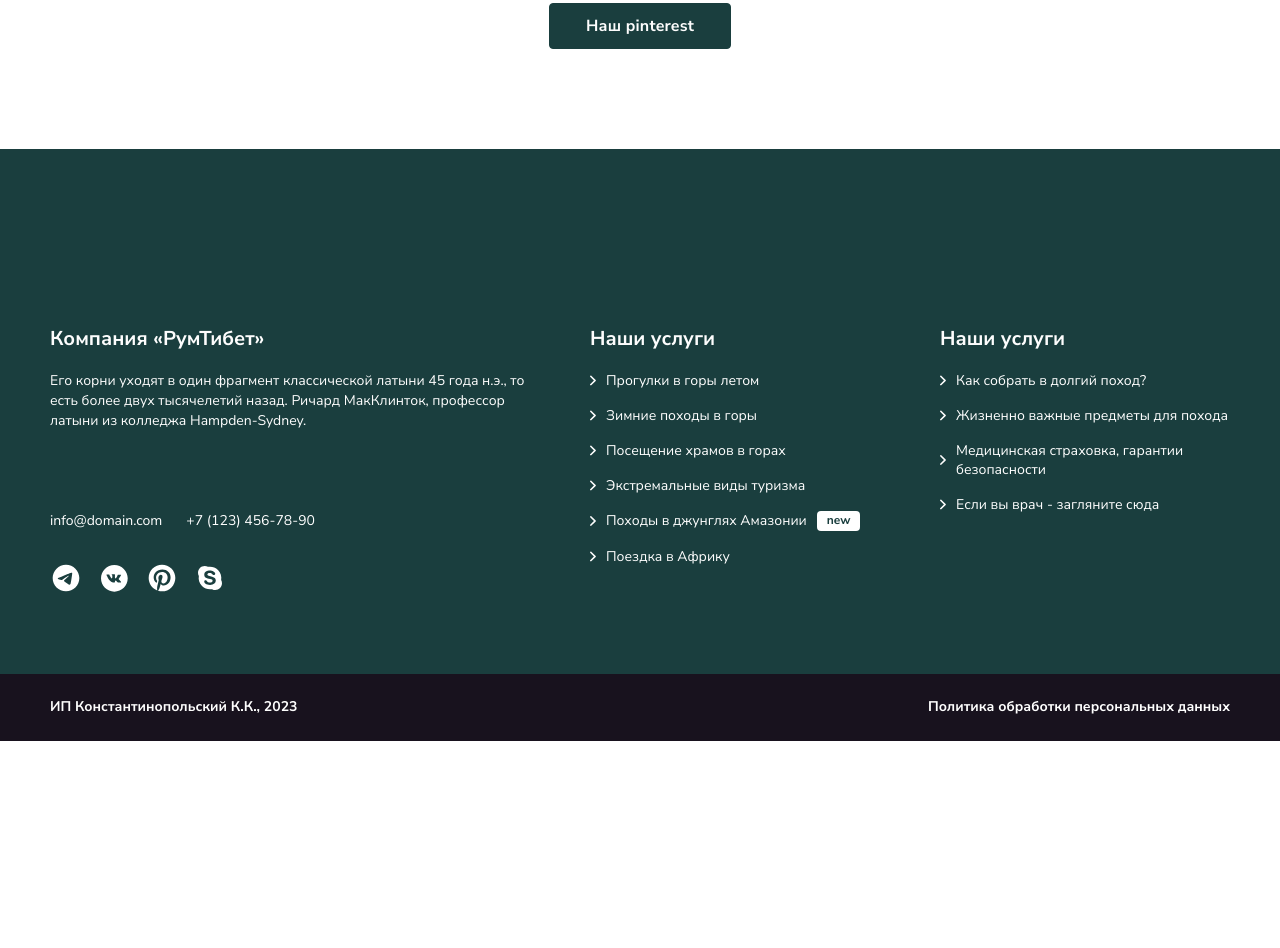
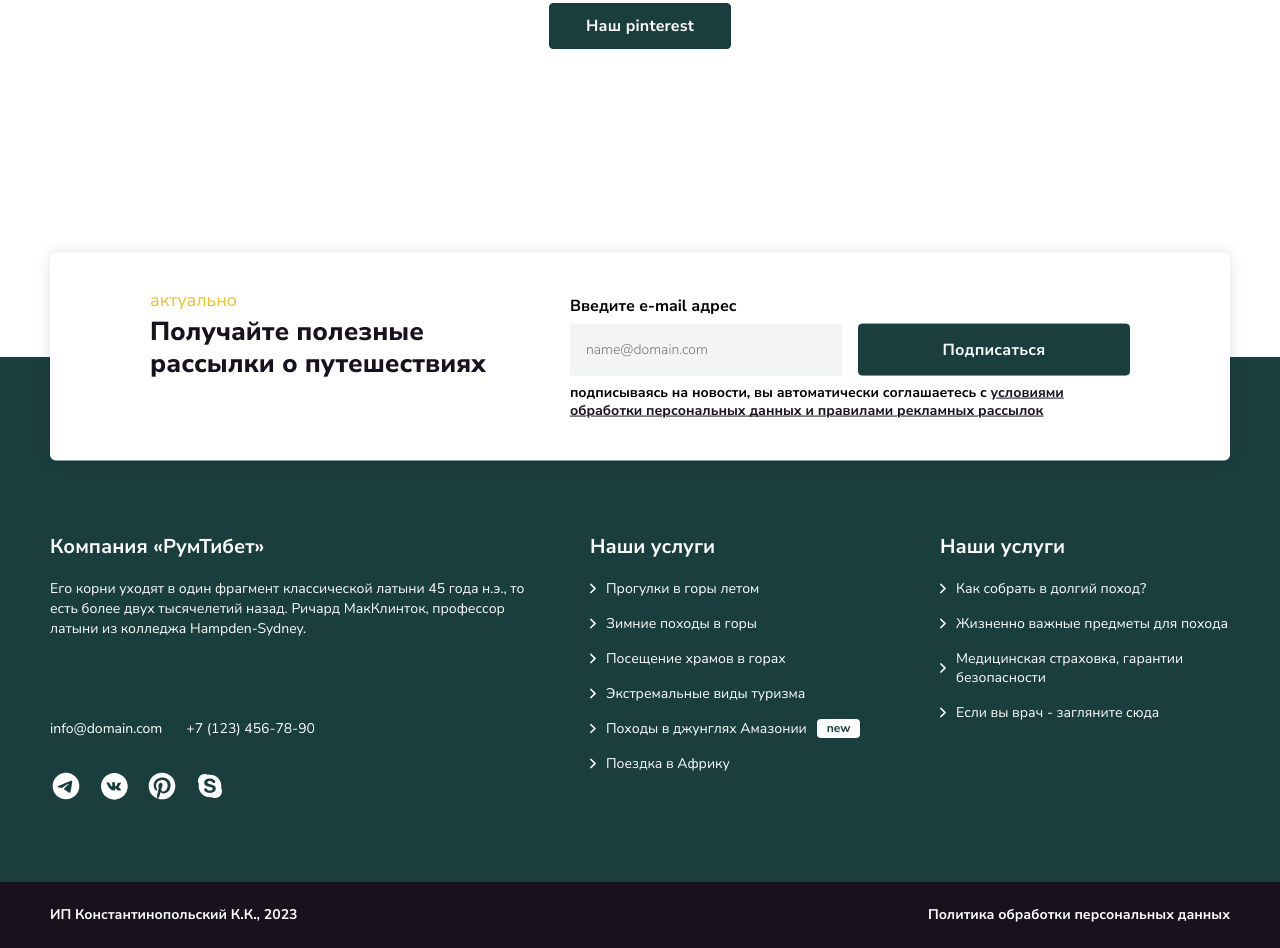
Before and after one commit to Science-B/room-tibet, a website: page src/html/index.html in a window 1280 px wide. Shown: the part 5065-6013 px from the top of the page. Before the commit the page ends 5806 px from the top, so only its background shows below. Drawn offline with nearby package versions, Linux system fonts and the light colour scheme; files that its build step writes are made by us from their sources; a script that the page names is missing; files whose address does not match are found by name.

Commit message:
added cta-section

```diff
--- a/src/html/index.html
+++ b/src/html/index.html
@@ -445,6 +445,32 @@
 					<a href="#!" class="room-tibet__btn">Наш pinterest</a>
 				</div>
 			</section>
+			<section class="cta">
+				<div class="container">
+					<div class="cta__content">
+						<div class="cta__header">
+							<h2 class="subtitle cta__subtitle">актуально</h2>
+							<h3 class="title cta__title">
+								Получайте полезные рассылки о путешествиях
+							</h3>
+						</div>
+						<form class="cta__form">
+							<label class="cta__label">Введите e-mail адрес</label>
+							<fieldset>
+								<input class="cta__input" placeholder="name@domain.com" />
+								<button class="room-tibet__btn cta__button">Подписаться</button>
+							</fieldset>
+							<p class="cta__privacy-text">
+								подписываясь на новости, вы автоматически соглашаетесь с
+								<a href="#!">
+									условиями обработки персональных данных и правилами рекламных
+									рассылок
+								</a>
+							</p>
+						</form>
+					</div>
+				</div>
+			</section>
 		</main>
 		<footer class="footer">
 			<div class="container">
--- /dev/null
+++ b/src/scss/blocks/_cta.scss
@@ -0,0 +1,62 @@
+.cta {
+	position: relative;
+}
+
+.cta__content {
+	display: flex;
+	padding: 40px 100px;
+	gap: 64px;
+	box-shadow: 0px 0px 15px 0px rgba(24, 18, 30, 0.12);
+	background-color: var(--page-bg);
+	border-radius: 6px;
+	transform: translateY(50%);
+}
+.cta__header {
+	max-width: 380px;
+}
+
+.cta__subtitle {
+	font-size: 18px;
+	margin-bottom: 8px;
+}
+
+.cta__title {
+	font-size: 26px;
+}
+
+.cta__form {
+	fieldset {
+		display: grid;
+		grid-template-columns: 1fr 1fr;
+		gap: 16px;
+		margin-bottom: 8px;
+	}
+}
+
+.cta__label {
+	display: inline-block;
+	font-size: 16px;
+	font-weight: 600;
+	line-height: 125%;
+	margin-bottom: 8px;
+}
+
+.cta__input {
+	padding: 16px;
+	background: #f3f5f4;
+	color: #18121e;
+	font-size: 14px;
+	font-weight: 300;
+	line-height: 143%;
+}
+
+.cta__privacy-text {
+	font-size: 14px;
+	font-weight: 600;
+	line-height: 129%;
+
+	a {
+		color: var(--dark-text);
+		text-decoration: underline;
+	}
+}
```
Also changed, not shown: build/css/main.css, build/img/main/blog/picture4.png (deleted), build/img/main/blog/picture`1.jpg (deleted), build/img/main/photos/Rectangle 20.jpg (deleted), build/img/main/photos/Rectangle 21.jpg (deleted), build/img/main/photos/Rectangle 22.jpg (deleted), build/img/main/photos/Rectangle 23.jpg (deleted), build/img/main/photos/Rectangle 24.jpg (deleted), build/img/main/photos/Rectangle 25.jpg (deleted), build/index.html.
